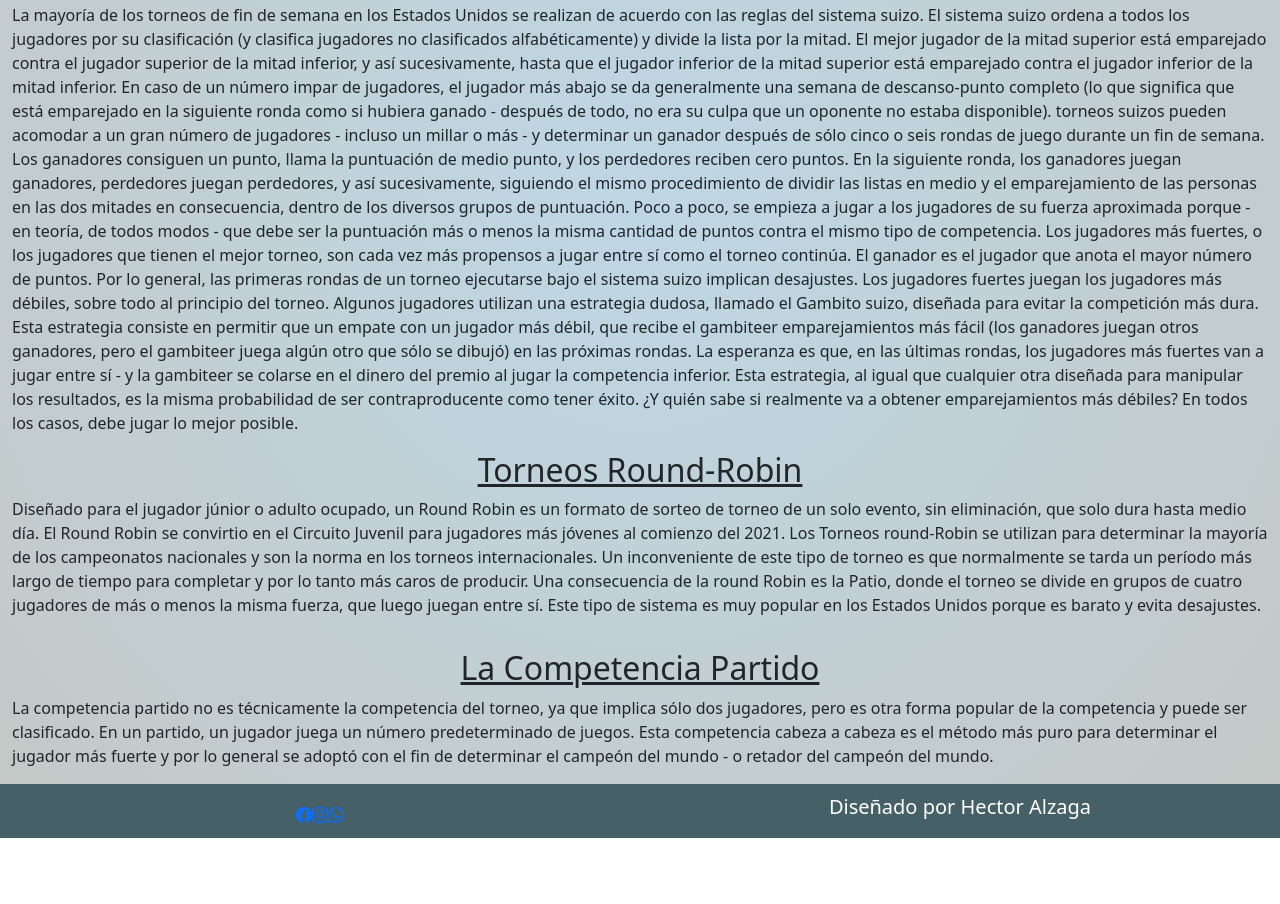
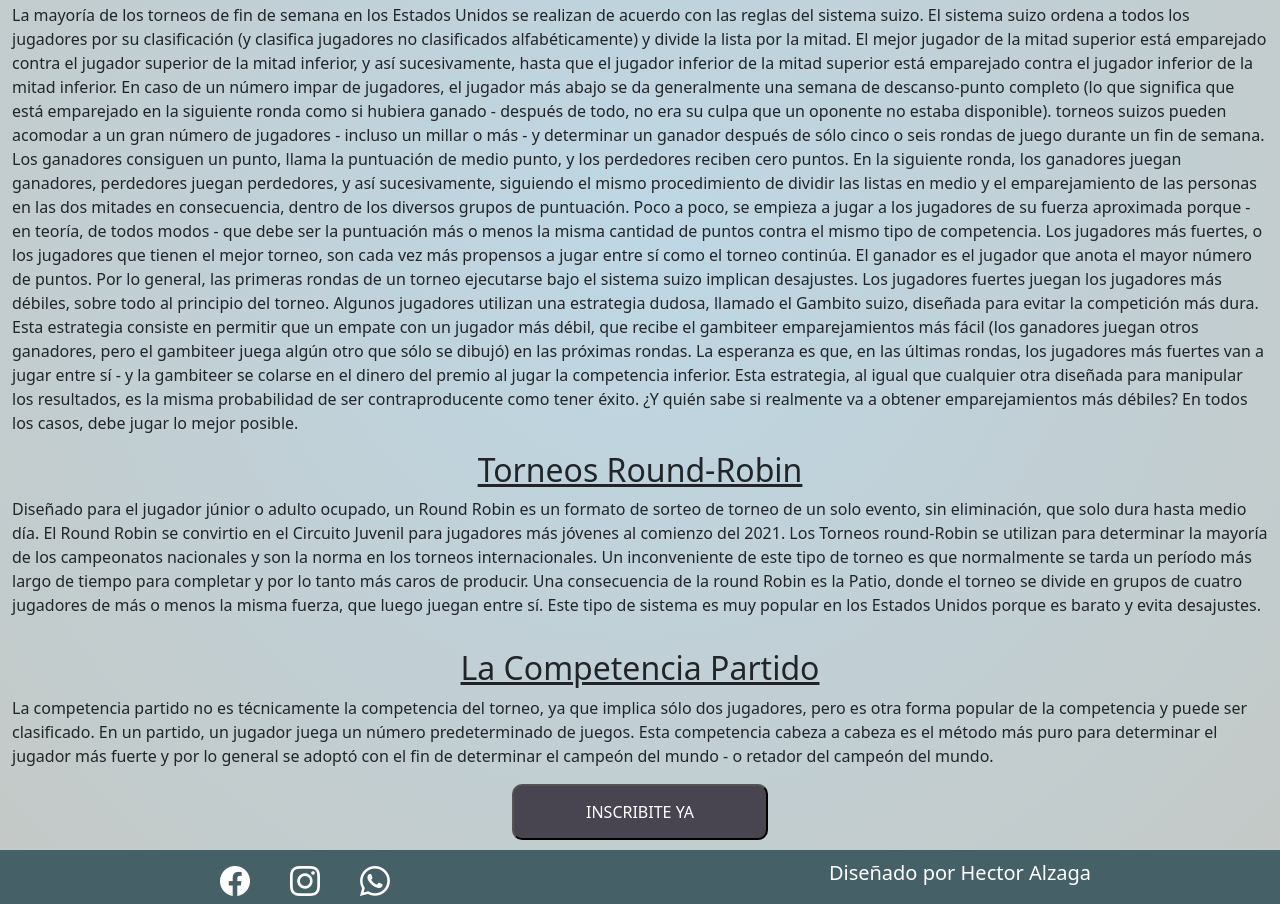
Before and after one commit to HectorAlzaga/mi_repositorio, a website: page pages/torneos.html in a window 1280 px wide. Shown: the part 418-1322 px from the top of the page. Before the commit the page ends 1256 px from the top, so only its background shows below. Drawn offline with nearby package versions, Linux system fonts and the light colour scheme.

Commit message:
se agrego un boton en la pagina Torneos

```diff
--- a/pages/torneos.html
+++ b/pages/torneos.html
@@ -88,6 +88,9 @@
                     La competencia partido no es técnicamente la competencia del torneo, ya que implica sólo dos jugadores, pero es otra forma popular de la competencia y puede ser clasificado.
                     En un partido, un jugador juega un número predeterminado de juegos. Esta competencia cabeza a cabeza es el método más puro para determinar el jugador más fuerte y por lo general se adoptó con el fin de determinar el campeón del mundo - o retador del campeón del mundo.
                 </p>
+                <div class="col-12 d-flex justify-content-center align-items-center">
+                <a href="./contacto.html"><button type="submit" class="boton" >INSCRIBITE YA</button></a>
+                <div>
             </div>
         </section>
     </main>
@@ -96,14 +99,13 @@
     <div class="container-fluid">
          <div class="row mt-2">
              <div class="col-6 d-flex justify-content-center align-items-center">
-                    <a href="https://www.facebook.com/" target="_blank"><i class="bi bi-facebook"></i></a>
-                    <a href="https://www.instagram.com/" target="_blank"><i class="bi bi-instagram"></i></a>
-                    <a href="https://web.whatsapp.com/" target="_blank"><i class="bi bi-whatsapp"></i></a>
+                 <a href="https://www.facebook.com/" target="_blank"><i class="bi bi-facebook btn--facebook"></i></a>
+                 <a href="https://www.instagram.com/" target="_blank"><i class="bi bi-instagram btn--instagram"></i></a>
+                 <a href="https://web.whatsapp.com/" target="_blank"><i class="bi bi-whatsapp btn--whatsapp"></i></a>
              </div>
              <div class="col-6 d-flex justify-content-center align-items-center text-white fs-5">
                  <p>Diseñado por Hector Alzaga</p>
              </div>
-
          </div>
     </div>
 </footer>
--- a/scss/layout/_footer.scss
+++ b/scss/layout/_footer.scss
@@ -13,7 +13,6 @@ $estilosRedes:(
     tAlineacion: center,
     margenIzquierdo: 5px,
     margenDerecho: 35px
-
 );
 
 @each $icono, $color in $iconosRedes {
```
Also changed, not shown: index.html (+0 -2 lines), pages/contacto.html (+3 -4 lines), pages/galeria.html (+3 -4 lines), pages/quienesSomos.html (+3 -4 lines). Lines whose indentation alone changed are shown as unchanged.
